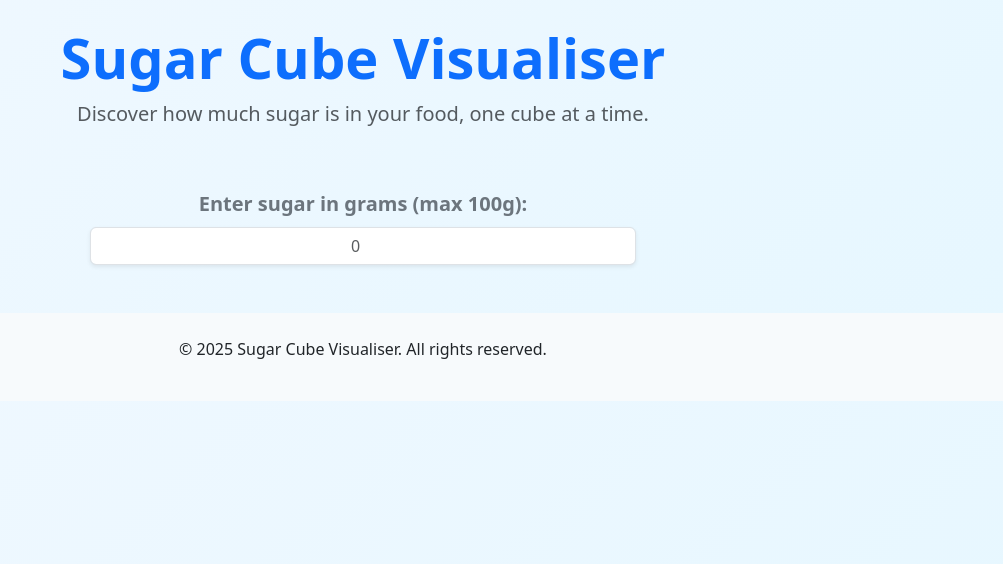
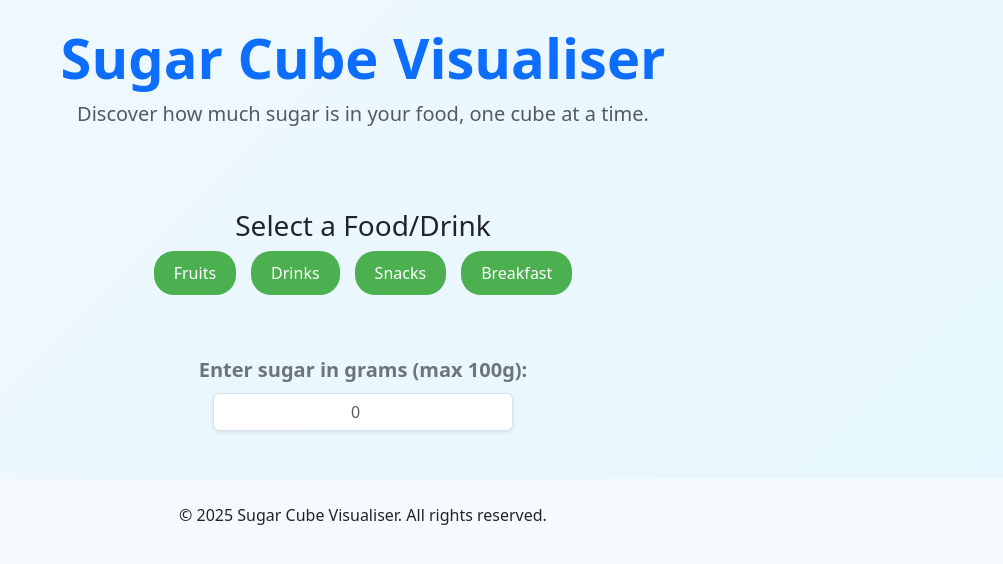
Before and after one commit to djjones11/Sugar, a React (Create React App) app: page / in a window 1280 px wide. Shown: the top 564 px of the page, without its empty margins (277-1280 px from the left). Built offline with nearby package versions, Linux system fonts and the light colour scheme.

Commit message:
added library

```diff
--- a/src/App.js
+++ b/src/App.js
@@ -1,8 +1,25 @@
 import React, { useState } from 'react';
 import SugarCubeVisualizer from './components/SugarCubeVisualizer';
+import FoodSelector from './components/FoodSelector';
 
 const App = () => {
   const [grams, setGrams] = useState(0);
+  const [selectedFoods, setSelectedFoods] = useState([]);
+  const [isClearing, setIsClearing] = useState(false);
+
+  const handleAddFood = (food) => {
+    setSelectedFoods((prevFoods) => [...prevFoods, food]);
+    setGrams((prevGrams) => prevGrams + food.sugar);
+  };
+
+  const handleDeselectAll = () => {
+    setIsClearing(true); // Trigger the animation
+    setTimeout(() => {
+      setSelectedFoods([]); // Clear the foods after animation
+      setGrams(0); // Reset grams
+      setIsClearing(false); // Reset animation state
+    }, 500); // Match the animation duration
+  };
 
   const handleInputChange = (event) => {
     let value = event.target.value;
@@ -47,6 +64,8 @@ const App = () => {
         </p>
       </header>
 
+      <FoodSelector onAddFood={handleAddFood} />
+
       <div className="row justify-content-center">
         <div className="col-md-6">
           {/* Input Section */}
@@ -66,6 +85,25 @@ const App = () => {
         </div>
       </div>
 
+      {selectedFoods.length > 0 && (
+        <div className="mt-4">
+          <h3>Selected Foods/Drinks:</h3>
+          <ul className={`selected-foods ${isClearing ? 'clearing' : ''}`}>
+            {selectedFoods.map((food, index) => (
+              <li key={index}>
+                {food.icon} {food.name} ({food.sugar}g sugar)
+              </li>
+            ))}
+          </ul>
+          <button
+            className="btn btn-danger mt-3"
+            onClick={handleDeselectAll}
+          >
+            Deselect All
+          </button>
+        </div>
+      )}
+
       {grams > 0 && (
         <div className="text-center mt-4">
           <p className="fs-4 text-secondary">
--- /dev/null
+++ b/src/components/FoodSelector.jsx
@@ -0,0 +1,48 @@
+import React, { useState } from 'react';
+import foodLibrary from '../data/foodLibrary.json';
+
+const FoodSelector = ({ onAddFood }) => {
+  const [activeCategory, setActiveCategory] = useState(null);
+
+  const handleCategoryClick = (category) => {
+    setActiveCategory((prevCategory) => (prevCategory === category ? null : category));
+  };
+
+  return (
+    <div className="food-selector">
+      <h3>Select a Food/Drink</h3>
+      <div className="categories">
+        {Object.keys(foodLibrary).map((category) => (
+          <button
+            key={category}
+            className={`category-btn ${activeCategory === category ? 'active' : ''}`}
+            onClick={() => handleCategoryClick(category)}
+          >
+            {category}
+          </button>
+        ))}
+      </div>
+      {activeCategory && (
+        <div className="food-category">
+          <h4>{activeCategory}</h4>
+          <div className="food-icons">
+            {foodLibrary[activeCategory].map((food) => (
+              <div key={food.name} className="food-item">
+                <button
+                  className="food-icon-btn"
+                  onClick={() => onAddFood(food)}
+                  title={`${food.name} (${food.sugar}g sugar)`}
+                >
+                  <span className="food-icon">{food.icon}</span>
+                </button>
+                <p className="food-name">{food.name}</p>
+              </div>
+            ))}
+          </div>
+        </div>
+      )}
+    </div>
+  );
+};
+
+export default FoodSelector;
--- /dev/null
+++ b/src/data/foodLibrary.json
@@ -0,0 +1,33 @@
+{
+  "Fruits": [
+    { "name": "Apple (1 medium)", "sugar": 19, "icon": "🍎" },
+    { "name": "Banana (1 medium)", "sugar": 14, "icon": "🍌" },
+    { "name": "Strawberries (1 cup)", "sugar": 7, "icon": "🍓" },
+    { "name": "Orange (1 medium)", "sugar": 12, "icon": "🍊" },
+    { "name": "Grapes (1 cup)", "sugar": 23, "icon": "🍇" },
+    { "name": "Pineapple (1 cup)", "sugar": 16, "icon": "🍍" }
+  ],
+  "Drinks": [
+    { "name": "Coca-Cola (330ml)", "sugar": 35, "icon": "🥤" },
+    { "name": "Fanta (330ml)", "sugar": 32, "icon": "🥤" },
+    { "name": "Coffee (no sugar)", "sugar": 0, "icon": "☕" },
+    { "name": "Tea (no sugar)", "sugar": 0, "icon": "🍵" },
+    { "name": "Orange Juice (250ml)", "sugar": 21, "icon": "🍊" },
+    { "name": "Energy Drink (250ml)", "sugar": 27, "icon": "⚡" }
+  ],
+  "Snacks": [
+    { "name": "Chocolate Bar (50g)", "sugar": 25, "icon": "🍫" },
+    { "name": "Cookies (2 pieces)", "sugar": 16, "icon": "🍪" },
+    { "name": "Donut (1 medium)", "sugar": 15, "icon": "🍩" },
+    { "name": "Ice Cream (1 scoop)", "sugar": 14, "icon": "🍦" },
+    { "name": "Candy (5 pieces)", "sugar": 20, "icon": "🍬" },
+    { "name": "Popcorn (1 cup)", "sugar": 0, "icon": "🍿" }
+  ],
+  "Breakfast": [
+    { "name": "Pancakes (2 pieces)", "sugar": 12, "icon": "🥞" },
+    { "name": "Waffles (2 pieces)", "sugar": 15, "icon": "🧇" },
+    { "name": "Cereal (1 cup)", "sugar": 10, "icon": "🥣" },
+    { "name": "Toast with Jam (1 slice)", "sugar": 13, "icon": "🍞" },
+    { "name": "Smoothie (250ml)", "sugar": 20, "icon": "🥤" }
+  ]
+}
--- a/src/index.css
+++ b/src/index.css
@@ -227,3 +227,164 @@ button:hover {
   flex-direction: column;
   gap: 20px;
 }
+
+.food-selector {
+  text-align: center;
+  margin: 20px 0;
+}
+
+.food-icons {
+  display: flex;
+  flex-wrap: wrap;
+  justify-content: center;
+  gap: 15px;
+}
+
+.food-icon-btn {
+  background: none;
+  border: none;
+  cursor: pointer;
+  font-size: 2rem;
+  transition: transform 0.2s ease;
+}
+
+.food-icon-btn:hover {
+  transform: scale(1.2);
+}
+
+.food-icon {
+  display: inline-block;
+}
+
+.btn {
+  padding: 10px 20px;
+  font-size: 16px;
+  border: none;
+  border-radius: 5px;
+  cursor: pointer;
+  transition: background-color 0.3s ease;
+}
+
+.btn-danger {
+  background-color: #dc3545;
+  color: white;
+}
+
+.btn-danger:hover {
+  background-color: #c82333;
+}
+
+@keyframes fadeOut {
+  0% {
+    opacity: 1;
+    transform: translateY(0);
+  }
+  100% {
+    opacity: 0;
+    transform: translateY(-20px);
+  }
+}
+
+.selected-foods.clearing li {
+  animation: fadeOut 0.5s ease forwards;
+}
+
+.categories {
+  display: flex;
+  justify-content: center;
+  gap: 15px;
+  margin-bottom: 20px;
+}
+
+.category-btn {
+  background: var(--primary-color);
+  color: white;
+  border: none;
+  border-radius: 20px;
+  padding: 10px 20px;
+  font-size: 1rem;
+  cursor: pointer;
+  transition: background-color 0.3s ease, transform 0.2s ease;
+}
+
+.category-btn:hover {
+  background-color: var(--secondary-color);
+  transform: scale(1.1); /* Enlarge slightly on hover */
+}
+
+.category-btn.active {
+  background-color: var(--secondary-color);
+  font-weight: bold;
+  transform: scale(1.1); /* Keep the same size as hover */
+  box-shadow: 0 4px 8px rgba(0, 0, 0, 0.2); /* Add a shadow for emphasis */
+}
+
+.category-btn.active::after {
+  content: '';
+  display: block;
+  width: 100%;
+  height: 3px;
+  background-color: #FFC107; /* Secondary color */
+  margin-top: 5px;
+  border-radius: 2px;
+}
+
+.food-category {
+  margin-top: 20px;
+  animation: fadeIn 0.3s ease-in-out;
+}
+
+.food-category h4 {
+  font-size: 1.5rem;
+  color: #4CAF50;
+  margin-bottom: 10px;
+  text-align: center;
+}
+
+.food-icons {
+  display: flex;
+  flex-wrap: wrap;
+  justify-content: center;
+  gap: 15px;
+}
+
+.food-item {
+  display: flex;
+  flex-direction: column;
+  align-items: center;
+  text-align: center;
+  transition: transform 0.2s ease; /* Smooth transition for scaling */
+}
+
+.food-item:hover {
+  transform: scale(1.1); /* Enlarge slightly on hover */
+  box-shadow: 0 4px 8px rgba(0, 0, 0, 0.2); /* Add a shadow */
+}
+
+.food-name {
+  margin-top: 5px;
+  font-size: 0.9rem;
+  color: #333;
+  font-weight: 500;
+}
+
+@keyframes fadeIn {
+  0% {
+    opacity: 0;
+    transform: translateY(-10px);
+  }
+  100% {
+    opacity: 1;
+    transform: translateY(0);
+  }
+}
+
+.form-control {
+  width: 100%;
+  max-width: 300px;
+  margin: 0 auto;
+  padding: 10px;
+  border: 1px solid #ccc;
+  border-radius: 5px;
+  font-size: 1rem;
+}
```
Also changed, not shown: 5 other files (tests, documents, lock files or other folders).
